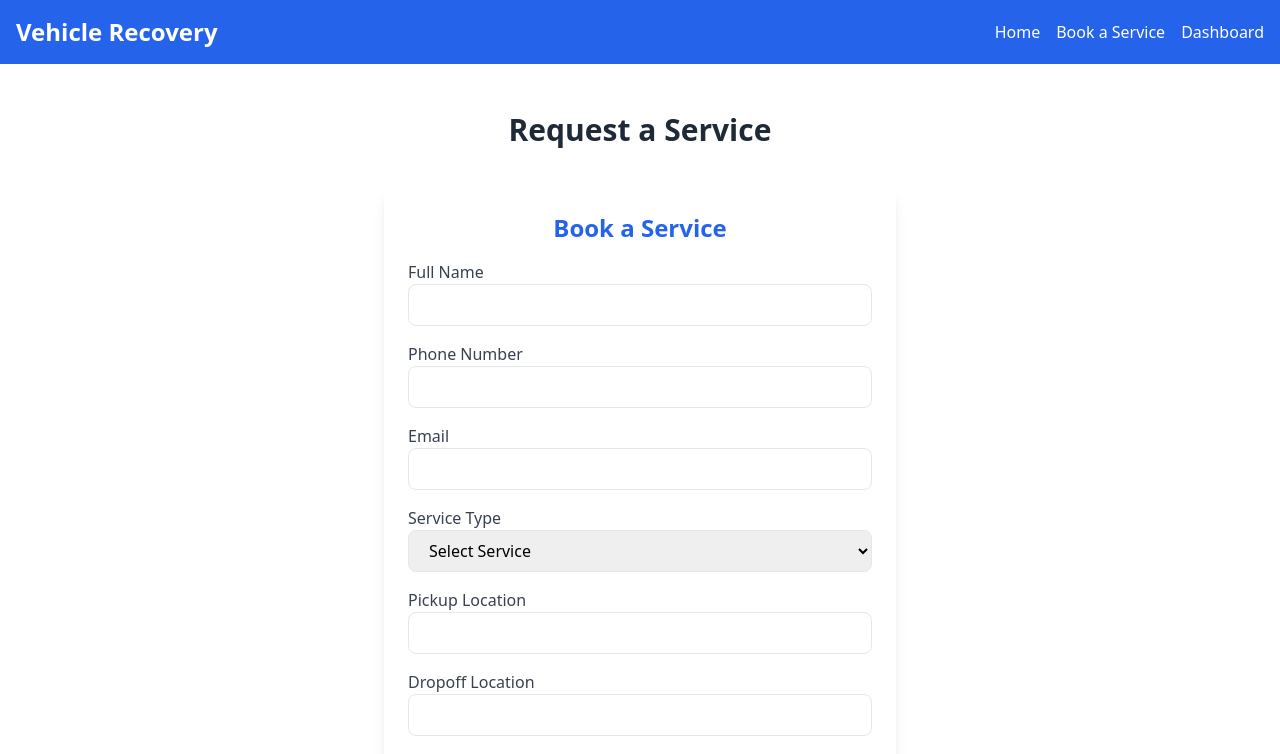
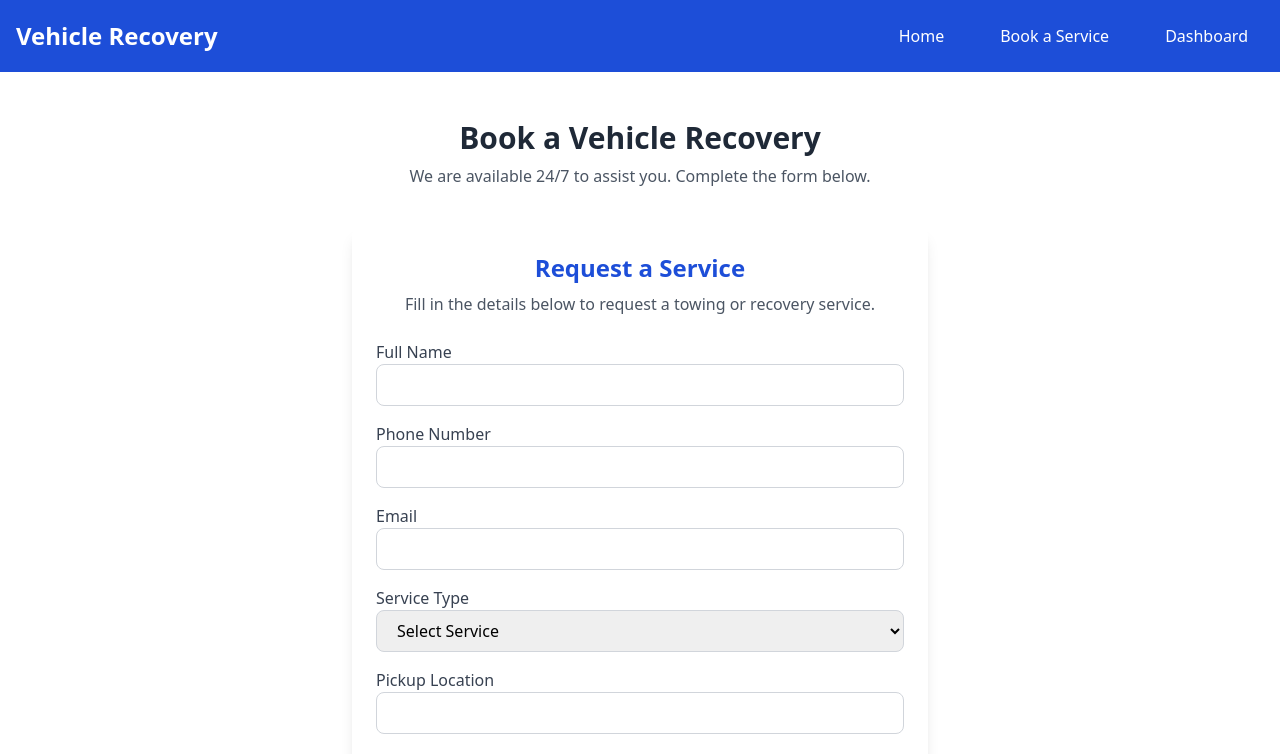
Before and after one commit to Fortzy05/cvr-recovery, a React (Vite) app: page /booking in a window 1280 px wide. Shown: the top 754 px of the page. Built offline with nearby package versions, Linux system fonts and the light colour scheme.

Commit message:
Ui improvments

```diff
--- a/src/components/BookingForm.jsx
+++ b/src/components/BookingForm.jsx
@@ -22,52 +22,60 @@ function BookingForm() {
   };
 
   return (
-    <div className="max-w-lg mx-auto bg-white p-6 shadow-lg rounded-lg mt-10">
-      <h2 className="text-2xl font-bold text-center text-blue-600">
-        Book a Service
+    <div className="max-w-xl mx-auto bg-white p-6 shadow-lg rounded-lg mt-10">
+      <h2 className="text-2xl font-bold text-center text-blue-700">
+        Request a Service
       </h2>
-      <form className="mt-4" onSubmit={handleSubmit}>
-        <div className="mb-4">
-          <label className="block text-gray-700">Full Name</label>
+      <p className="text-gray-600 text-center mt-2">
+        Fill in the details below to request a towing or recovery service.
+      </p>
+      <form className="mt-6" onSubmit={handleSubmit}>
+        <div className="space-y-4">
+          <div>
+            <label className="block text-gray-700 font-medium">Full Name</label>
             <input
               type="text"
               name="name"
               value={formData.name}
               onChange={handleChange}
               required
-            className="w-full px-4 py-2 border rounded-lg"
+              className="w-full px-4 py-2 border border-gray-300 rounded-lg focus:ring focus:ring-blue-400"
             />
           </div>
-        <div className="mb-4">
-          <label className="block text-gray-700">Phone Number</label>
+          <div>
+            <label className="block text-gray-700 font-medium">
+              Phone Number
+            </label>
             <input
               type="text"
               name="phone"
               value={formData.phone}
               onChange={handleChange}
               required
-            className="w-full px-4 py-2 border rounded-lg"
+              className="w-full px-4 py-2 border border-gray-300 rounded-lg focus:ring focus:ring-blue-400"
             />
           </div>
-        <div className="mb-4">
-          <label className="block text-gray-700">Email</label>
+          <div>
+            <label className="block text-gray-700 font-medium">Email</label>
             <input
               type="email"
               name="email"
               value={formData.email}
               onChange={handleChange}
               required
-            className="w-full px-4 py-2 border rounded-lg"
+              className="w-full px-4 py-2 border border-gray-300 rounded-lg focus:ring focus:ring-blue-400"
             />
           </div>
-        <div className="mb-4">
-          <label className="block text-gray-700">Service Type</label>
+          <div>
+            <label className="block text-gray-700 font-medium">
+              Service Type
+            </label>
             <select
               name="serviceType"
               value={formData.serviceType}
               onChange={handleChange}
               required
-            className="w-full px-4 py-2 border rounded-lg"
+              className="w-full px-4 py-2 border border-gray-300 rounded-lg focus:ring focus:ring-blue-400"
             >
               <option value="">Select Service</option>
               <option value="breakdown">Breakdown Recovery</option>
@@ -76,44 +84,51 @@ function BookingForm() {
               <option value="removals">Home/Commercial Removals</option>
             </select>
           </div>
-        <div className="mb-4">
-          <label className="block text-gray-700">Pickup Location</label>
+          <div>
+            <label className="block text-gray-700 font-medium">
+              Pickup Location
+            </label>
             <input
               type="text"
               name="pickupLocation"
               value={formData.pickupLocation}
               onChange={handleChange}
               required
-            className="w-full px-4 py-2 border rounded-lg"
+              className="w-full px-4 py-2 border border-gray-300 rounded-lg focus:ring focus:ring-blue-400"
             />
           </div>
-        <div className="mb-4">
-          <label className="block text-gray-700">Dropoff Location</label>
+          <div>
+            <label className="block text-gray-700 font-medium">
+              Dropoff Location
+            </label>
             <input
               type="text"
               name="dropoffLocation"
               value={formData.dropoffLocation}
               onChange={handleChange}
               required
-            className="w-full px-4 py-2 border rounded-lg"
+              className="w-full px-4 py-2 border border-gray-300 rounded-lg focus:ring focus:ring-blue-400"
             />
           </div>
-        <div className="mb-4">
-          <label className="block text-gray-700">Vehicle Details</label>
+          <div>
+            <label className="block text-gray-700 font-medium">
+              Vehicle Details
+            </label>
             <textarea
               name="vehicleDetails"
               value={formData.vehicleDetails}
               onChange={handleChange}
               required
-            className="w-full px-4 py-2 border rounded-lg"
+              className="w-full px-4 py-2 border border-gray-300 rounded-lg focus:ring focus:ring-blue-400"
             ></textarea>
           </div>
           <button
             type="submit"
-          className="w-full bg-blue-600 text-white py-2 rounded-lg hover:bg-blue-700"
+            className="w-full bg-blue-600 text-white py-2 rounded-lg font-medium hover:bg-blue-700 transition"
           >
             Submit Booking
           </button>
+        </div>
       </form>
     </div>
   );
--- a/src/components/Footer.jsx
+++ b/src/components/Footer.jsx
@@ -2,8 +2,13 @@ import React from "react";
 
 function Footer() {
   return (
-    <footer className="bg-gray-800 text-white text-center p-4 mt-10">
-      <p>&copy; 2025 Vehicle Recovery Services. All rights reserved.</p>
+    <footer className="bg-gray-900 text-white text-center p-4 mt-10">
+      <p>
+        &copy; 2025 Vehicle Recovery Services |{" "}
+        <a href="/privacy" className="underline">
+          Privacy Policy
+        </a>
+      </p>
     </footer>
   );
 }
--- a/src/components/HeroSection.jsx
+++ b/src/components/HeroSection.jsx
@@ -3,18 +3,18 @@ import { Link } from "react-router-dom";
 
 function HeroSection() {
   return (
-    <div className="bg-gray-100 py-20 text-center">
-      <h1 className="text-5xl font-bold text-blue-600">
+    <div className="bg-blue-700 text-white text-center py-20 px-6">
+      <h1 className="text-4xl md:text-6xl font-bold">
         Fast & Reliable Vehicle Recovery
       </h1>
-      <p className="text-lg text-gray-700 mt-4">
-        We provide emergency towing, transport, and roadside assistance 24/7.
+      <p className="text-lg mt-4">
+        24/7 Emergency Assistance | Towing | Transport | Removals
       </p>
       <Link
         to="/booking"
-        className="mt-6 inline-block bg-blue-600 text-white px-6 py-3 rounded-lg text-lg hover:bg-blue-700"
+        className="mt-6 inline-block bg-yellow-500 text-gray-900 px-6 py-3 rounded-lg text-lg font-semibold hover:bg-yellow-400"
       >
-        Book a Service
+        Get Assistance Now
       </Link>
     </div>
   );
--- a/src/components/Navbar.jsx
+++ b/src/components/Navbar.jsx
@@ -1,19 +1,37 @@
-import React from "react";
+import React, { useState } from "react";
 import { Link } from "react-router-dom";
 
 function Navbar() {
+  const [isOpen, setIsOpen] = useState(false);
+
   return (
-    <nav className="bg-blue-600 text-white p-4">
+    <nav className="bg-blue-700 text-white p-4">
       <div className="container mx-auto flex justify-between items-center">
         <h1 className="text-2xl font-bold">Vehicle Recovery</h1>
-        <div className="space-x-4">
-          <Link to="/" className="hover:underline">
+        <button
+          className="md:hidden text-white"
+          onClick={() => setIsOpen(!isOpen)}
+        >
+          ☰
+        </button>
+        <div
+          className={`md:flex md:space-x-6 ${
+            isOpen ? "block" : "hidden"
+          } md:block`}
+        >
+          <Link to="/" className="block py-2 px-4 hover:bg-blue-800 rounded">
             Home
           </Link>
-          <Link to="/booking" className="hover:underline">
+          <Link
+            to="/booking"
+            className="block py-2 px-4 hover:bg-blue-800 rounded"
+          >
             Book a Service
           </Link>
-          <Link to="/dashboard" className="hover:underline">
+          <Link
+            to="/dashboard"
+            className="block py-2 px-4 hover:bg-blue-800 rounded"
+          >
             Dashboard
           </Link>
         </div>
--- a/src/components/ServiceList.jsx
+++ b/src/components/ServiceList.jsx
@@ -21,17 +21,17 @@ const services = [
 
 function ServiceList() {
   return (
-    <div className="container mx-auto py-12">
+    <div className="container mx-auto py-12 px-6">
       <h2 className="text-3xl font-bold text-center text-gray-800">
         Our Services
       </h2>
-      <div className="grid md:grid-cols-2 lg:grid-cols-4 gap-6 mt-8">
+      <div className="grid grid-cols-1 md:grid-cols-2 lg:grid-cols-4 gap-6 mt-8">
         {services.map((service, index) => (
           <div
             key={index}
-            className="bg-white p-6 shadow-lg rounded-lg text-center"
+            className="bg-white p-6 shadow-lg rounded-lg text-center transition-transform transform hover:scale-105"
           >
-            <h3 className="text-xl font-semibold text-blue-600">
+            <h3 className="text-xl font-semibold text-blue-700">
               {service.title}
             </h3>
             <p className="text-gray-700 mt-2">{service.description}</p>
--- a/src/pages/Booking.jsx
+++ b/src/pages/Booking.jsx
@@ -7,10 +7,13 @@ function Booking() {
   return (
     <div>
       <Navbar />
-      <div className="container mx-auto py-12">
+      <div className="container mx-auto py-12 px-6">
         <h1 className="text-3xl font-bold text-center text-gray-800">
-          Request a Service
+          Book a Vehicle Recovery
         </h1>
+        <p className="text-gray-600 text-center mt-2">
+          We are available 24/7 to assist you. Complete the form below.
+        </p>
         <BookingForm />
       </div>
       <Footer />
```
Lines whose indentation alone changed are shown as unchanged.
